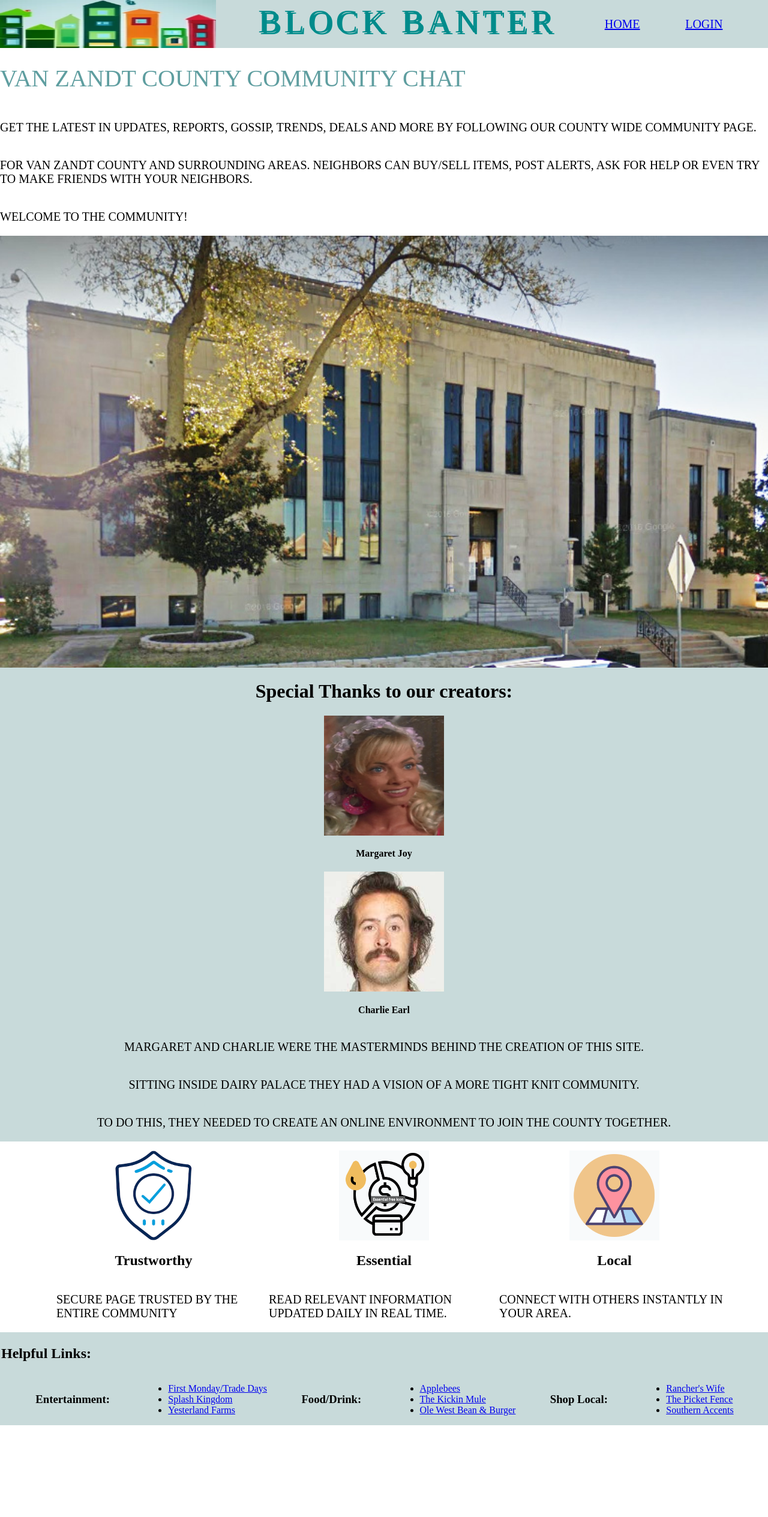
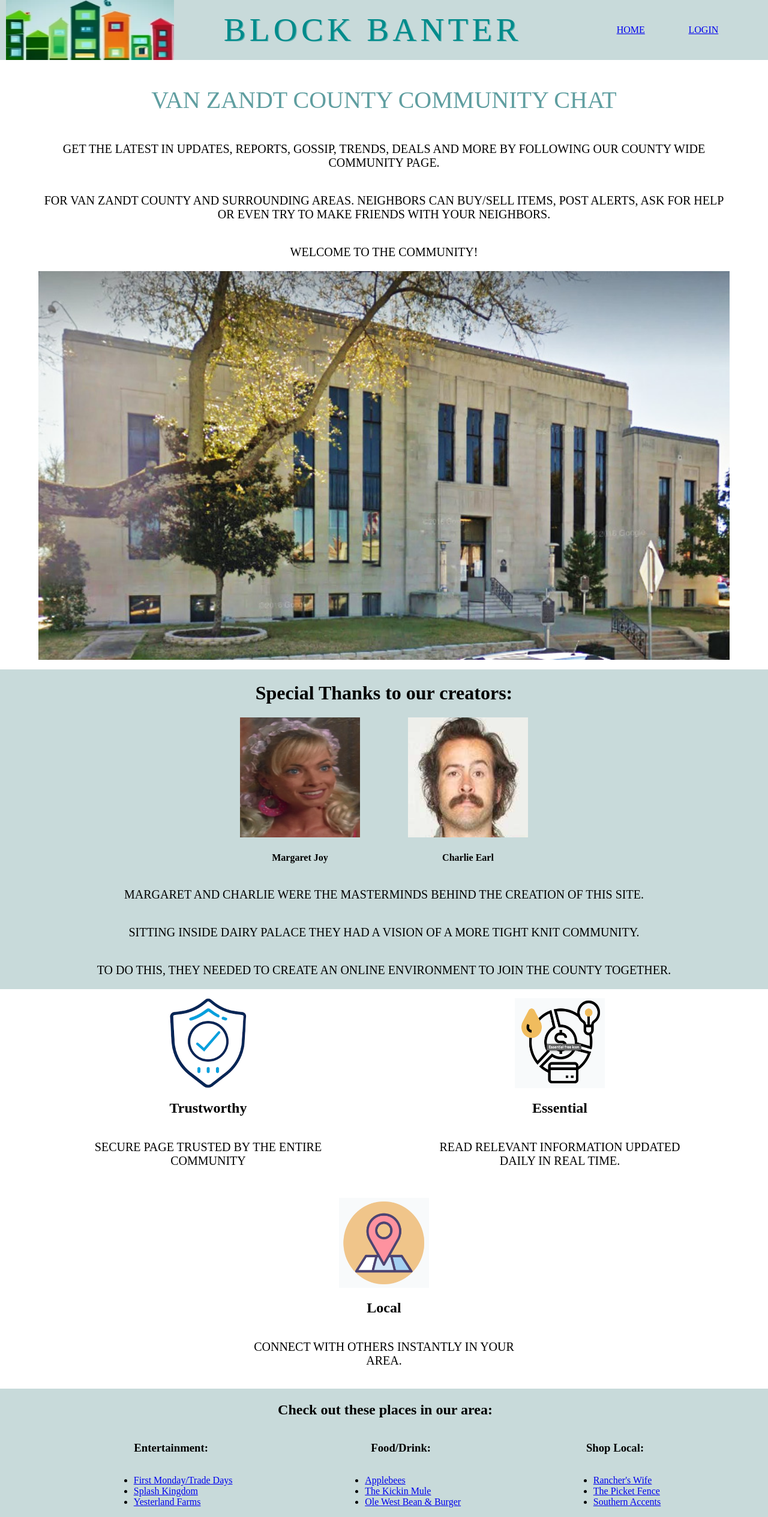
Before and after one commit to JaclynFoster/neighborhood-chat-page, a React (Create React App) app: page / in a window 1280 px wide. Shown: the whole page at 60% size. Before the commit the page ends 2376 px from the top, so only its background shows below. Built offline with nearby package versions, Linux system fonts and the light colour scheme; no server answers; a web font is replaced by a local one.

Commit message:
updated layout and home sections

```diff
--- a/src/components/Home/Home.css
+++ b/src/components/Home/Home.css
@@ -4,9 +4,8 @@
     flex-wrap: nowrap;
     align-items: center;
     justify-content: space-evenly;
-   background-color:rgb(200, 218, 218) ;
-
-
+    background-color:rgb(200, 218, 218);
+    width: 100%;
 }
 
 .creator-pic {
@@ -32,6 +31,9 @@ p {
     display: flex;
     flex-direction: column;
     justify-content: center;
+    align-items: center;
+    padding: 1rem;
+    width: 90%;
 }
 
 .hands {
@@ -39,35 +41,58 @@ p {
     background-color: transparent;
     height: 150px;
     width: 150px;
+    min-width: 50px;
+    min-height: 75px;
 }
 
 .attributes {
     display: flex;
     flex-direction: row;
-    justify-content: space-between;
-    justify-content: center;
+    justify-content: space-evenly;
     align-items: center;
+    width: 100%;
+    flex-wrap: wrap;
 }
 
 .attributes-sections {
     display: flex;
     flex-direction: column;
-    width: 30vw;
+    width: 35%;
     align-items: center;
-    padding-top: 15px;
-
-
-
-}
-
-.trust-p {
-    margin-left: 30px;
+    padding: 15px;
+    justify-content: space-evenly;
 }
 
 .footer-container {
     display: flex;
+    flex-wrap: wrap;
     flex-direction: row;
     justify-content: space-evenly;
+    align-items: center;
+    width: 100%;
+}
+
+.entertainment-container {
+    display: flex;
+    flex-wrap: wrap;
+    flex-direction: column;
+    justify-content: center;
+    align-items: center;
+}
+
+.food-container {
+    display: flex;
+    flex-wrap: wrap;
+    flex-direction: column;
+    justify-content: center;
+    align-items: center;
+}
+
+.shop-container {
+    display: flex;
+    flex-wrap: wrap;
+    flex-direction: column;
+    justify-content: center;
     align-items: center;
 }
 
@@ -75,4 +100,34 @@ footer {
     padding-top: 2px;
     padding-left: 2px;
     background-color: rgb(200, 218, 218);
+    display: flex;
+    flex-direction: column;
+    align-items: center;
+    width: 100%;
+    min-width: 280px;
+    justify-content: space-evenly;
+    flex-wrap: wrap;
 }
+
+.home-layout {
+    width: 100vw;
+    display: flex;
+    flex-direction: column;
+    flex-wrap: nowrap;
+    justify-content: space-evenly;
+    align-items: center;
+    text-align: center;
+}
+
+.city-hall {
+    width: 100%;
+}
+
+.creator-div {
+    display: flex;
+    flex-direction: row;
+    flex-wrap: wrap;
+    width: 50%;
+    align-items: center;
+    justify-content: space-evenly;
+}
--- a/src/components/Layout/Layout.css
+++ b/src/components/Layout/Layout.css
@@ -2,27 +2,27 @@
   font-family: 'Fredericka the Great', cursive;
 
 }
-.nav {
-   display: flex;
-   flex-direction: row;
-   flex-wrap: nowrap;
-     justify-content: space-evenly;
-    width: 100vw;
-    align-items: center;
-    background-color: rgb(200, 218, 218);
-    height: 80px;
-   font-size: 20px;
+
+nav {
+  display: flex;
+  flex-direction: row;
+  align-items: flex-start;
+  justify-content: space-evenly;
+  width: 25%;
+  flex-wrap: wrap;
+  min-width: 250px;
 }
 
 .logo {
-    height: 80px;
-    width: 500px;
+    height: 100px;
+    width: 280px;
+    min-width: 200px;
+
 }
-
 
 .title {
     text-shadow: 3px 3px 0 aquamarine, 6px 6px 0 darkgreen,
-      9px 9px blanchedalmond, 12px 12px 0 black;
+    9px 9px blanchedalmond, 12px 12px 0 black;
     font-weight: 300;
     text-transform: uppercase;
     font-size: 55px;
@@ -31,6 +31,8 @@
     color: darkcyan;
     animation: shadows 1.2s ease-in infinite;
     letter-spacing: 0.4rem;
+    width: 40%;
+    min-width: 200px;
   }
 
   @keyframes shadows {
@@ -89,3 +91,22 @@
     text-transform: uppercase;
 
   }
+
+  .background {
+    width: 100vw;
+    height: 100vh;
+    display: flex;
+    flex-direction: column;
+    justify-content: space-between;
+  }
+
+  .nav-container {
+    display: flex;
+    flex-direction: row;
+    flex-wrap: wrap;
+    background-color: rgb(200, 218, 218);
+    align-items: center;
+    justify-content: space-between;
+    padding-left: 10px;
+    padding-right: 10px;
+  }
--- a/src/components/Layout/NavBar.js
+++ b/src/components/Layout/NavBar.js
@@ -50,10 +50,10 @@ const NavBar = () => {
       {context => {
         console.log(context)
         return (
-          <div className="nav">
+          <div className="nav-container">
             <img alt="Block Banter Logo" className="logo" src={picture} />
-            <nav className="nav">
-              <h1 className="title">Block Banter</h1>
+            <h1 className="title">Block Banter</h1>
+            <nav>
               <Link className="link" to="/">
                 Home
               </Link>
--- a/src/routes/Home.js
+++ b/src/routes/Home.js
@@ -1,5 +1,4 @@
 import '../App.css'
-import { Link } from 'react-router-dom'
 import Layout from '../components/Layout/Layout'
 import '../components/Home/Home.css'
 import joyPicture from '../images/joy.png'
@@ -26,14 +25,20 @@ function Home () {
             your neighbors.{' '}
           </p>
           <p>Welcome to the community! </p>
-          <img src={cityHall} />
+          <img src={cityHall} className="city-hall" />
         </div>
         <div className="creator-section">
           <h1>Special Thanks to our creators:</h1>
+          <div className="creator-div">
+            <div>
               <img className="creator-pic" src={joyPicture} />
               <h4>Margaret Joy</h4>
+            </div>
+            <div>
               <img className="creator-pic" src={earlPicture} />
               <h4>Charlie Earl</h4>
+            </div>
+          </div>
           <p>
             Margaret and Charlie were the masterminds behind the creation of
             this site.{' '}
@@ -69,9 +74,11 @@ function Home () {
         </div>
       </div>
       <footer>
-        <h2>Helpful Links:</h2>
+        <h2>Check out these places in our area:</h2>
         <div className="footer-container">
-          <h3>Entertainment:</h3>
+          <div className="entertainment-container">
+            <h3 className="footer-title">Entertainment:</h3>
+            <div className="entertainment-list">
               <ul>
                 <li>
                   <a href="https://www.firstmondaycanton.com/" target="_blank">
@@ -92,7 +99,11 @@ function Home () {
                   </a>
                 </li>
               </ul>
-          <h3>Food/Drink:</h3>
+            </div>
+          </div>
+          <div className="food-container">
+            <h3 className="footer-title">Food/Drink:</h3>
+            <div className="food-list">
               <ul>
                 <li>
                   <a href="https://www.yesterlandfarm.com/" target="_blank">
@@ -113,7 +124,11 @@ function Home () {
                   </a>
                 </li>
               </ul>
-          <h3>Shop Local:</h3>
+            </div>
+          </div>
+          <div className="shop-container">
+            <h3 className="footer-title">Shop Local:</h3>
+            <div className="shop-list">
               <ul>
                 <li>
                   <a href="https://trwboutique.com/" target="_blank">
@@ -132,6 +147,8 @@ function Home () {
                 </li>
               </ul>
             </div>
+          </div>
+        </div>
       </footer>
     </Layout>
   )
```
Lines whose indentation alone changed are shown as unchanged.
